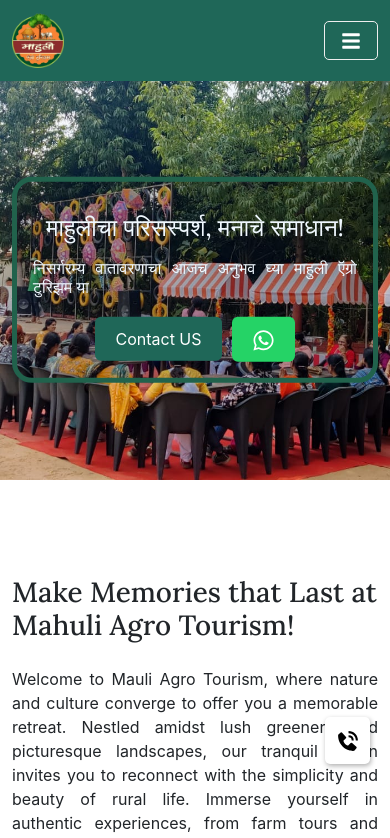
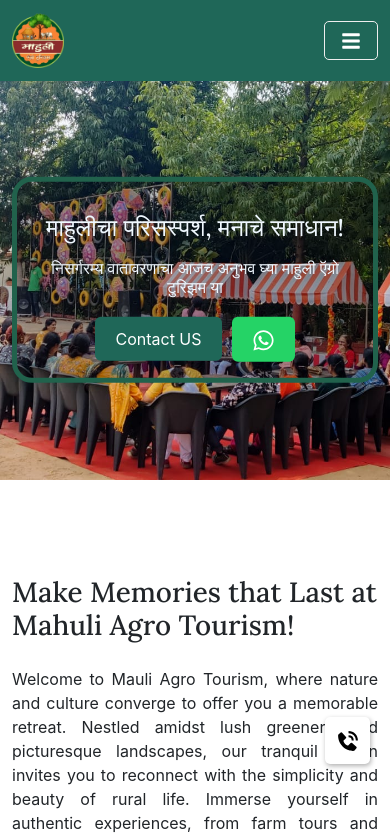
Before and after one commit to AniketDange23/resort-responsive, a React (Vite) app: page / in a window 390 px wide. Shown: the top 838 px of the page. Built offline with nearby package versions, Linux system fonts and the light colour scheme; a web font is replaced by a local one.

Commit message:
completed

```diff
--- a/src/components/HomePage/Slider.css
+++ b/src/components/HomePage/Slider.css
@@ -20,7 +20,7 @@
     background-size: cover;
     box-shadow: 1px 2px 10px #03765016;
     /* backdrop-filter: blur(1px); */
-    background: #00000032;
+    background: #0000003f;
     background-position: center;
     border-radius: 20px;
     background-repeat: no-repeat;
@@ -86,6 +86,7 @@
     }
     .descriptions {
         font-size: 1rem;
+        text-align: center;
     }
 }
 
@@ -101,5 +102,6 @@
     }
     .descriptions {
         font-size: 1rem;
+        text-align: center;
     }
 }
--- a/src/index.css
+++ b/src/index.css
@@ -92,6 +92,9 @@
   width: 100%;
   height: 100%;
   padding: 120px 0px;
+}
+.card-text {
+  white-space: "-2px";
 }
 /* images gallery */
 
```
